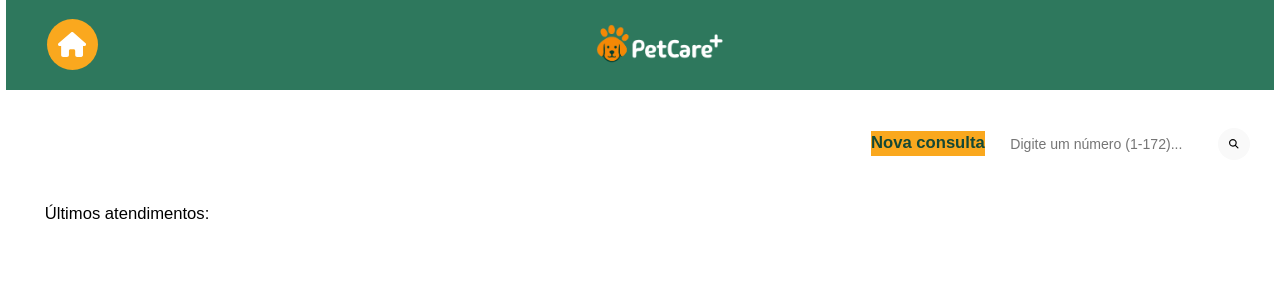
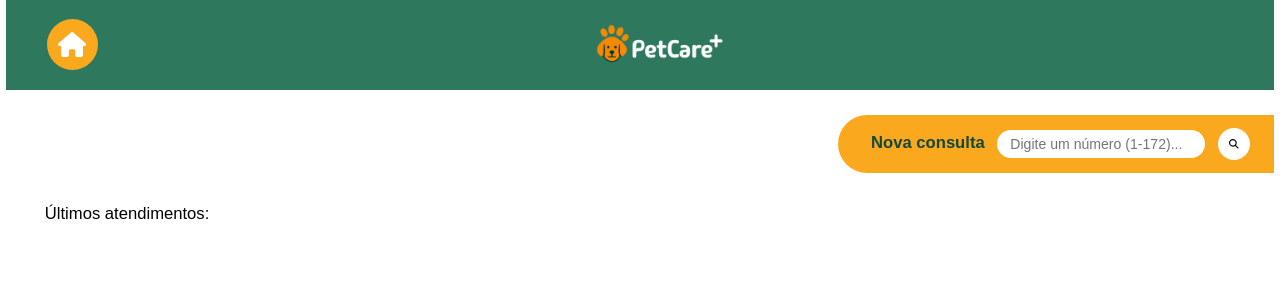
Before and after one commit to LucasAltino/Desafio, a React (Vite) app: page /atendimento in a window 1280 px wide. Shown: the top 300 px of the page. Built offline with nearby package versions, Linux system fonts and the light colour scheme; a web font is replaced by a local one.

Commit message:
Update Atendimento.module.css

```diff
--- a/src/pages/Atendimento.module.css
+++ b/src/pages/Atendimento.module.css
@@ -88,7 +88,6 @@
     right: -63vw;
     width: 30%;
     gap: 1vw;
-    background: white;
 }
 
 .tituloAtend {
@@ -117,6 +116,7 @@
     width: 2.5vw;
     height: 2.5vw;
     outline: none;
+    background: white;
 }
 
 .consulta input {
```
